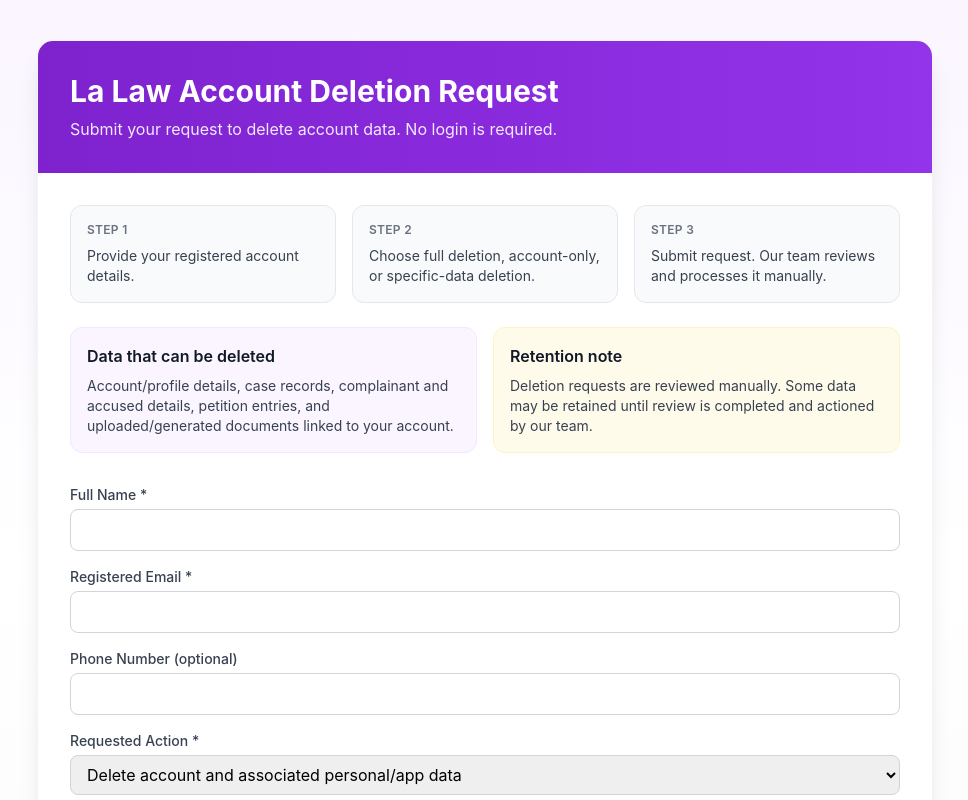
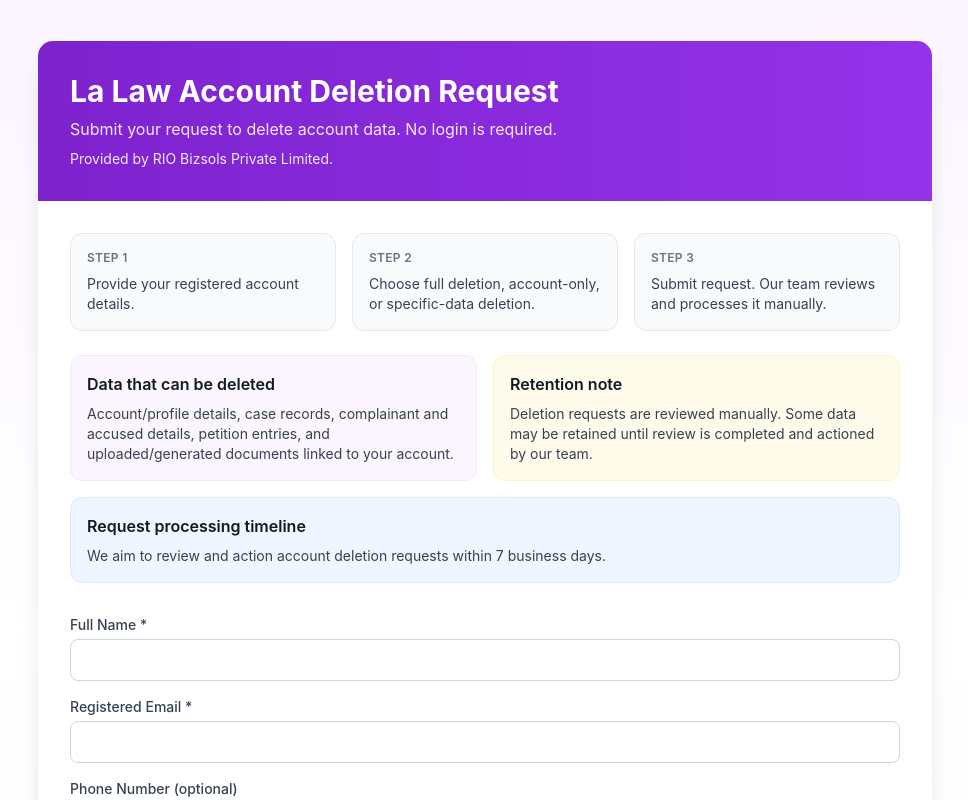
Before and after one commit to NarenRio/Mansoor-web-Admin-dashboard, a React (Vite) app: page /delete-account in a window 1280 px wide. Shown: the top 800 px of the page, without its empty margins (155-1123 px from the left). Built offline with nearby package versions, Linux system fonts and the light colour scheme.

Commit message:
updating org name

```diff
--- a/src/pages/AccountDeletionRequestPage.jsx
+++ b/src/pages/AccountDeletionRequestPage.jsx
@@ -57,6 +57,9 @@
             <p className="mt-2 text-purple-100">
               Submit your request to delete account data. No login is required.
             </p>
+            <p className="mt-2 text-purple-100 text-sm">
+              Provided by RIO Bizsols Private Limited.
+            </p>
           </div>
 
           <div className="p-6 md:p-8">
@@ -102,6 +105,13 @@
                   review is completed and actioned by our team.
                 </p>
               </div>
+            </div>
+
+            <div className="mt-4 rounded-xl border border-blue-100 bg-blue-50 p-4">
+              <h3 className="font-semibold text-gray-900">Request processing timeline</h3>
+              <p className="mt-2 text-sm text-gray-700">
+                We aim to review and action account deletion requests within 7 business days.
+              </p>
             </div>
 
             <form onSubmit={onSubmit} className="mt-8 space-y-4">
```
